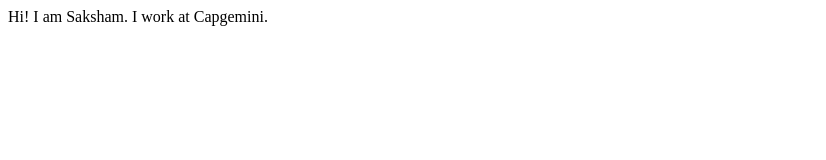
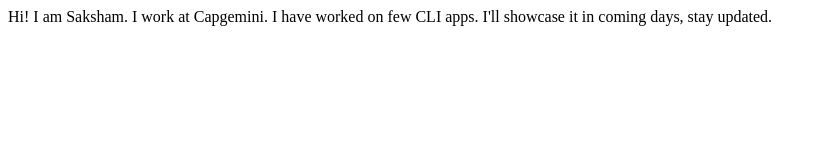
Before and after one commit to saks1209am/Saksham-Agarwal-Site, a plain HTML site: page index.html in a window 1280 px wide. Shown: the whole page, without its empty margins (0-826 px from the left). Drawn offline with Linux system fonts and the light colour scheme.

Commit message:
update: Project details

```diff
--- a/index.html
+++ b/index.html
@@ -9,5 +9,7 @@
 <body>
     Hi! I am Saksham.
     I work at Capgemini.
+
+    I  have worked on few CLI apps. I'll showcase it in coming days, stay updated.
 </body>
 </html>
```
